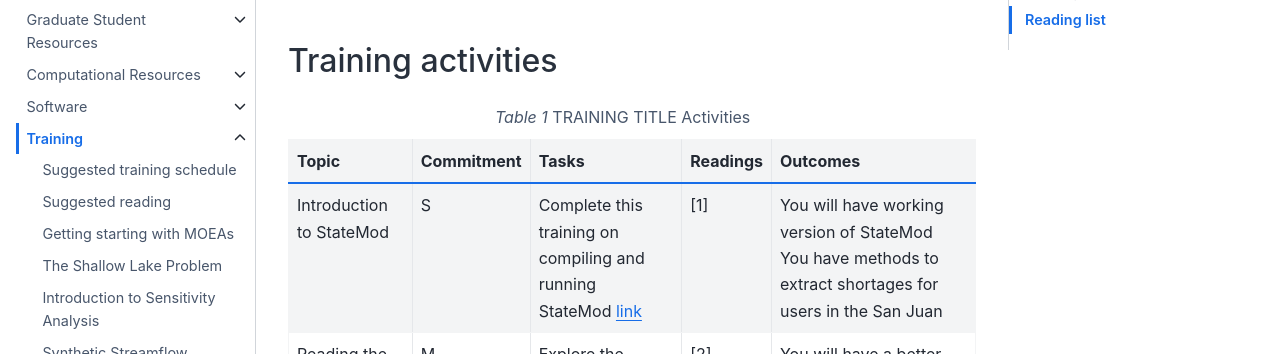
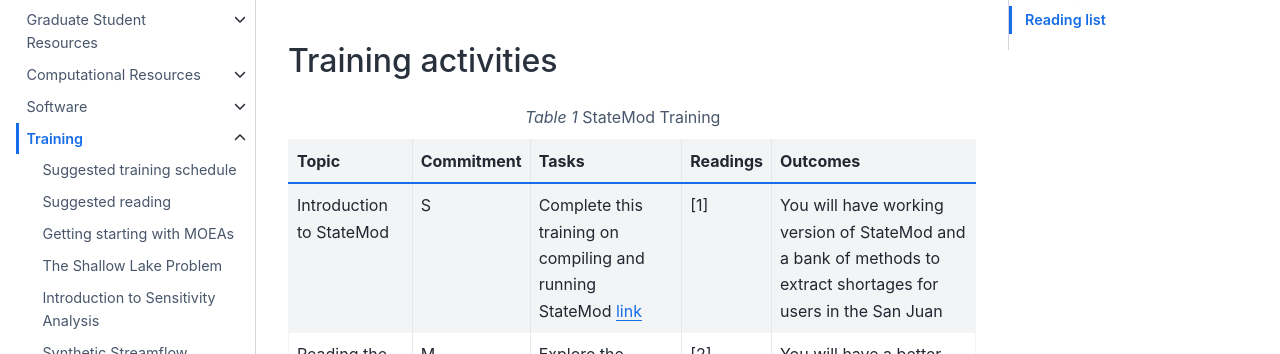
Before and after one commit to reedgroup/reedgroup.github.io, a Jupyter Book: the page built from docs/Training/StateModTraining.md, in a window 1280 px wide and 900 px high, scrolled down 866 px. Shown: the part 153-507 px from the top of the window. Built offline with Jupyter Book 1.0.4 settings and Sphinx 7.4.7 and the Sphinx Book theme 1.1.4, drawn with Linux system fonts in a browser that asks for light colours.

Commit message:
fixes to StateMod training

````diff
--- a/docs/Training/StateModTraining.md
+++ b/docs/Training/StateModTraining.md
@@ -12,7 +12,7 @@ This training requires an understanding of using a cluster. You can learn more a
 
 ## Training activities
 
-```{list-table} TRAINING TITLE Activities
+```{list-table} StateMod Training
 :header-rows: 1
 
 * - Topic
@@ -25,7 +25,7 @@ This training requires an understanding of using a cluster. You can learn more a
   - S
   - Complete this training on compiling and running StateMod [link](https://waterprogramming.wordpress.com/2018/07/03/fitting-hidden-markov-models-part-i-background-and-methods/)
   - [1]
-  - You will have working version of StateMod <br> You have methods to extract shortages for users in the San Juan
+  - You will have working version of StateMod and a bank of methods to extract shortages for users in the San Juan
 
 * - Reading the StateMod Online Manual
   - M
````
